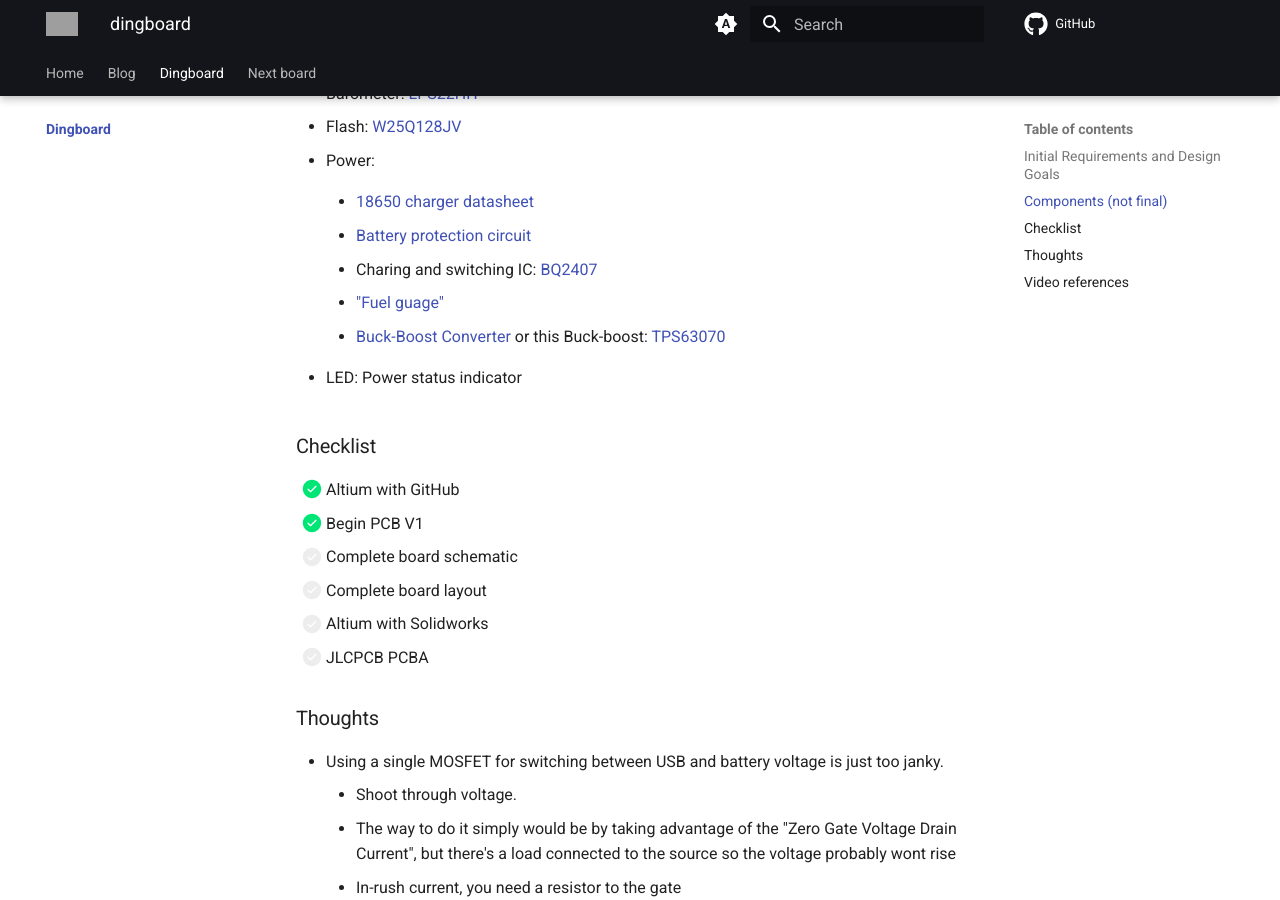
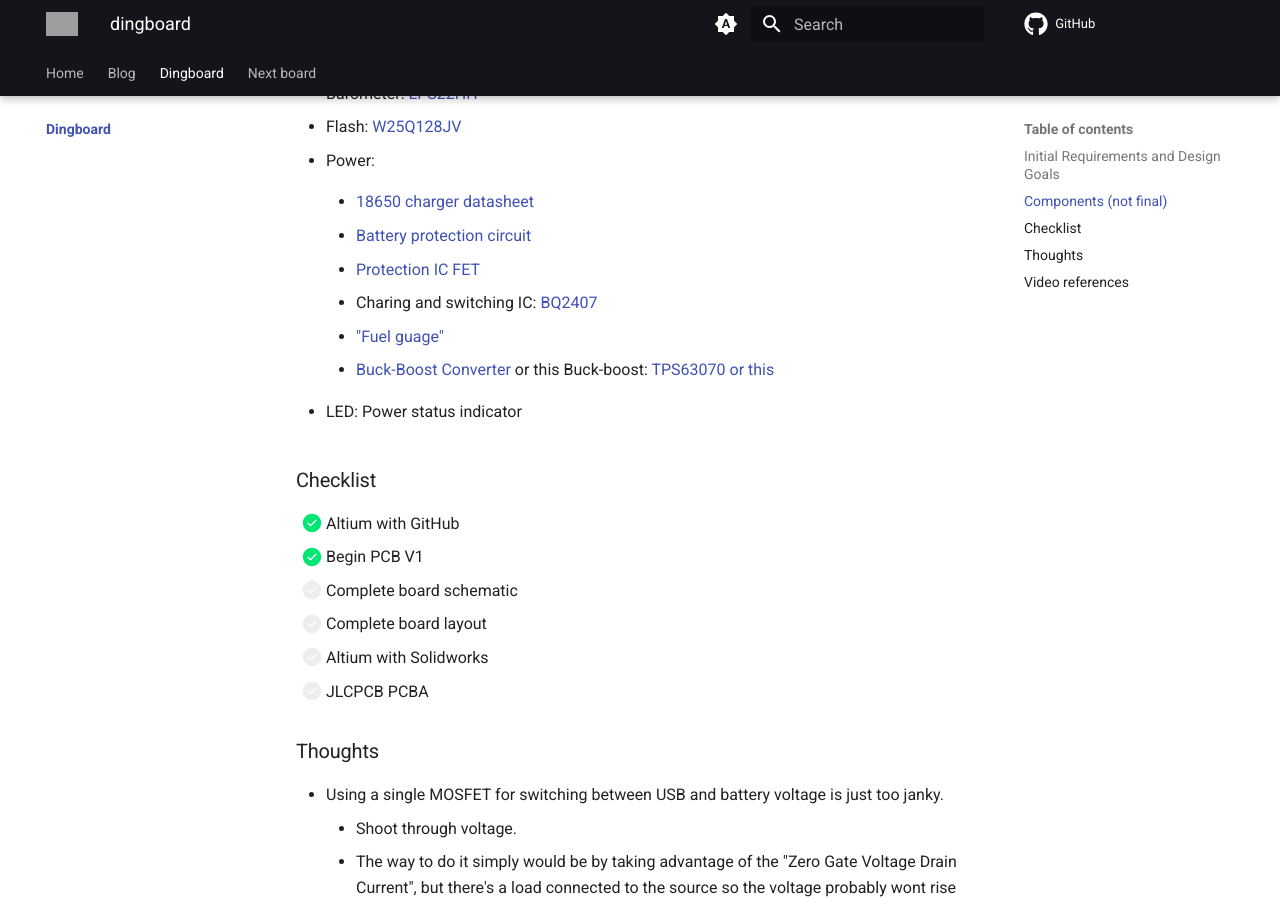
Before and after one commit to sonicavionics/sonicavionics.com, an MkDocs documentation site: the page built from docs/dingboard/index.md, in a window 1280 px wide and 900 px high, scrolled down 1112 px. Built offline with MkDocs 1.6.1 and Material for MkDocs 9.7.7, drawn with Linux system fonts in a browser that asks for light colours; comment, search, counter and statistics services are not loaded; grey boxes are pictures that could not be loaded.

Commit message:
update component list

```diff
--- a/docs/dingboard/index.md
+++ b/docs/dingboard/index.md
@@ -41,12 +41,15 @@ Primary Functional Requirements for dingboard:
 
     - [Battery protection circuit](https://www.ti.com/lit/ds/symlink/bq2970.pdf?ts=1731982692134&ref_url=https%253A%252F%252Fwww.ti.com%252Fproduct%252FBQ2970%252Fpart-details%252FBQ29700DSER)
 
+    - [Protection IC FET](https://www.ti.com/lit/ds/symlink/csd16406q3.pdf?ts=1732143396551&ref_url=https%253A%252F%252Fwww.google.com%252F)
+
     - Charing and switching IC: [BQ2407](https://www.ti.com/lit/ds/symlink/bq24074.pdf)
 
     - ["Fuel guage"](https://www.ti.com/lit/ds/symlink/bq27441-g1.pdf?ts=1731917229522&ref_url=https%253A%252F%252Fwww.ti.com%252Fproduct%252FBQ27441-G1%253FkeyMatch%253DBQ27441-G1A%2526tisearch%253Duniversal_search)
 
     -  [Buck-Boost Converter](https://www.ti.com/lit/ds/symlink/tps63060.pdf?ts=1731997031379&ref_url=https%253A%252F%252Fwww.ti.com%252Fproduct%252FTPS63060)
     or this Buck-boost: [TPS63070 ](https://www.ti.com/lit/ds/symlink/tps63070.pdf?ts=1731929729399&ref_url=https%253A%252F%252Fwww.ti.com%252Fproduct%252FTPS63070%253Futm_source%253Dgoogle%2526utm_medium%253Dcpc%2526utm_campaign%253Dapp-null-null-gpn_en-cpc-pf-google-eu%2526utm_content%253Dtps63070%2526ds_k%253DTPS63070%2526dcm%253Dyes%2526gad_source%253D1%2526gclid%253DCj0KCQiA6Ou5BhCrARIsAPoTxrCaR9ul4GKeeqk04exPs55nL8KK7Iabunx0if0zZDwEN4diN9oB0GIaAmwyEALw_wcB%2526gclsrc%253Daw.ds)
+    [or this](https://www.sparkfun.com/datasheets/Prototyping/tps61200.pdf)
 
 
  - LED: Power status indicator
```
